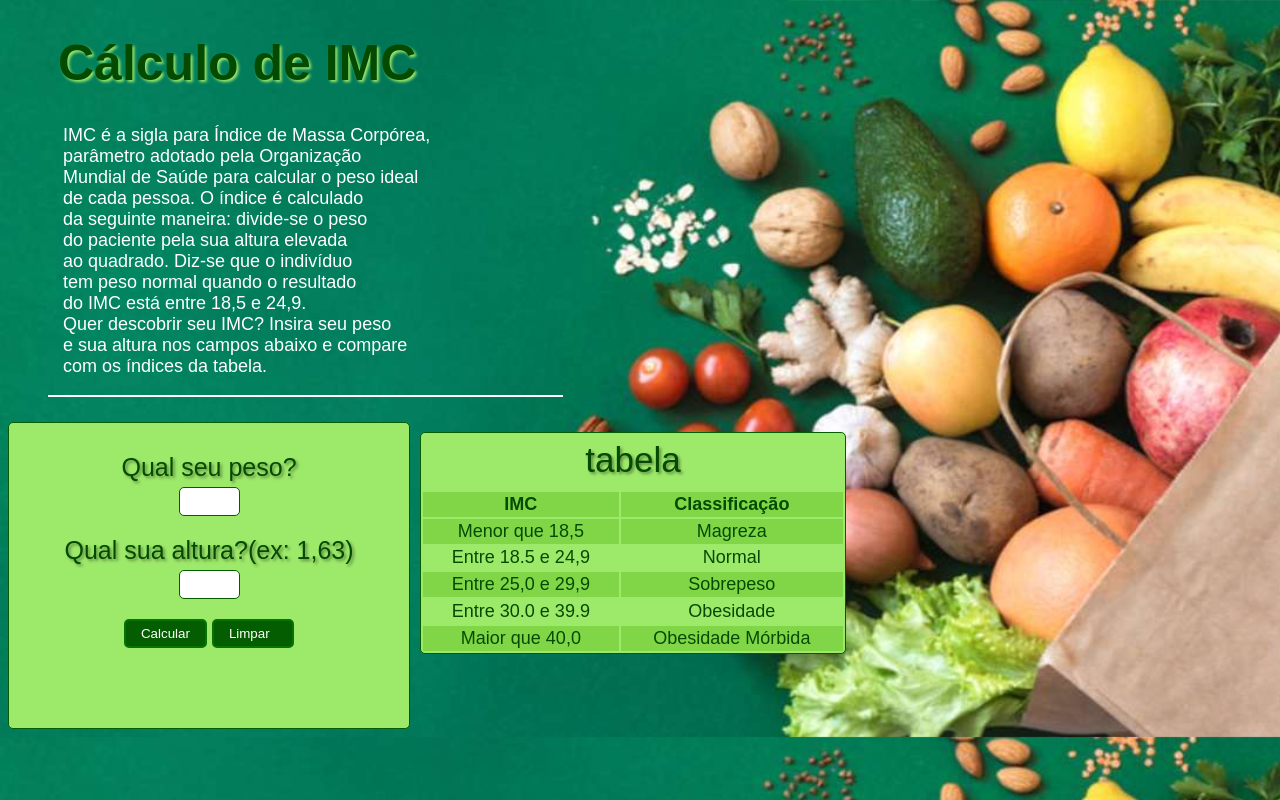
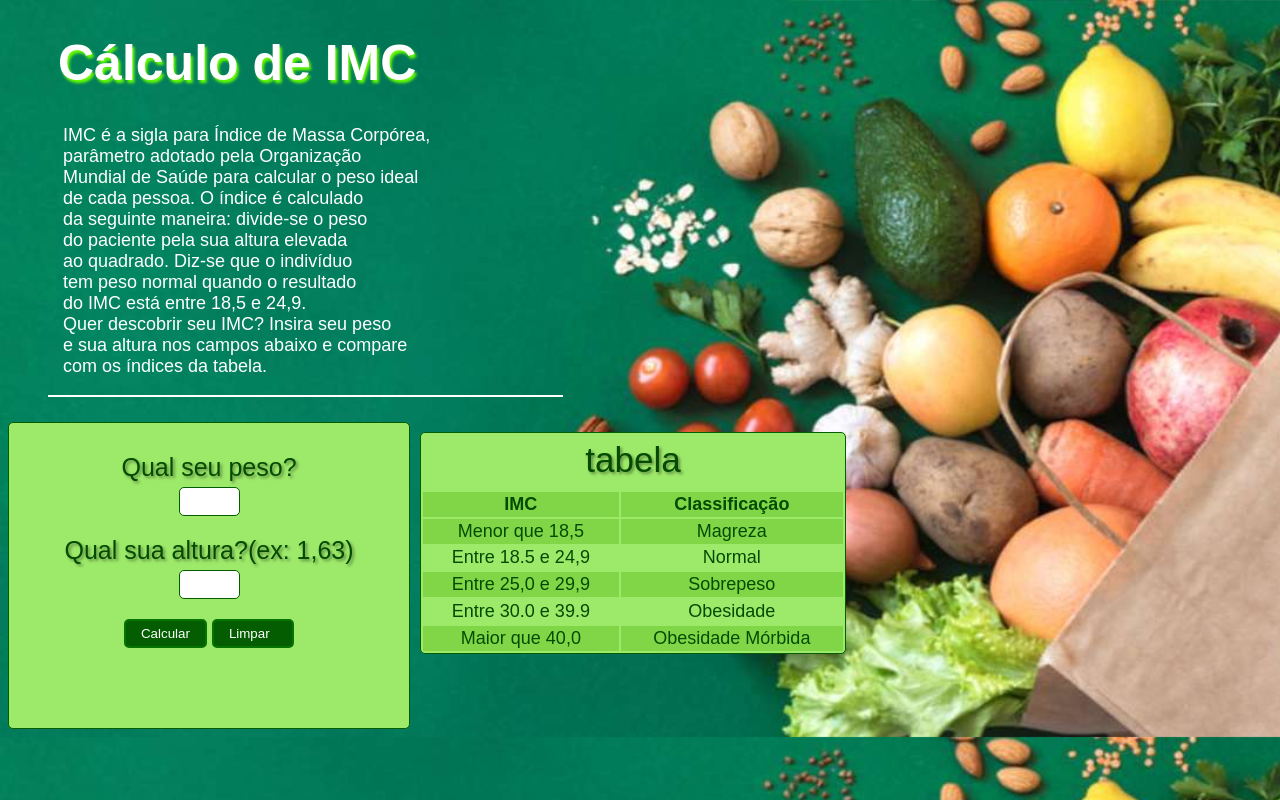
Before and after one commit to Amorim93Carol/Calculo-IMC, a plain HTML site: page index.html in a window 1280 px wide. Drawn offline with Linux system fonts and the light colour scheme.

Commit message:
Atualização de layout

```diff
--- a/index.html
+++ b/index.html
@@ -7,9 +7,9 @@
     <link rel="stylesheet" href="./style.css">
     <title>IMC</title>
 </head>
+
 <body>
-
-    <h1>Cálculo de IMC</h1>
+    <h1 id="titulo1">Cálculo de IMC</h1>
 
     <div id="paragrafo">
         <p>IMC é a sigla para Índice de Massa Corpórea,
--- a/style.css
+++ b/style.css
@@ -5,14 +5,15 @@ body{
     background-size: cover;
     font-size: 18px;
 }
-h1{
-    margin-left: 50px;
-    text-shadow: 2px 2px 3px rgb(157, 233, 106);
-    font-size: 50px;
-}
 label{
     font-size: 25px;
     text-shadow: 2px 2px 3px rgb(96, 143, 65);
+}
+#titulo1{
+    font-size: 50px;
+    color: white;
+    text-shadow: 2px 3px 3px rgb(102, 255, 0);
+    margin-left: 50px;
 }
 #paragrafo{
     color: white;
```
